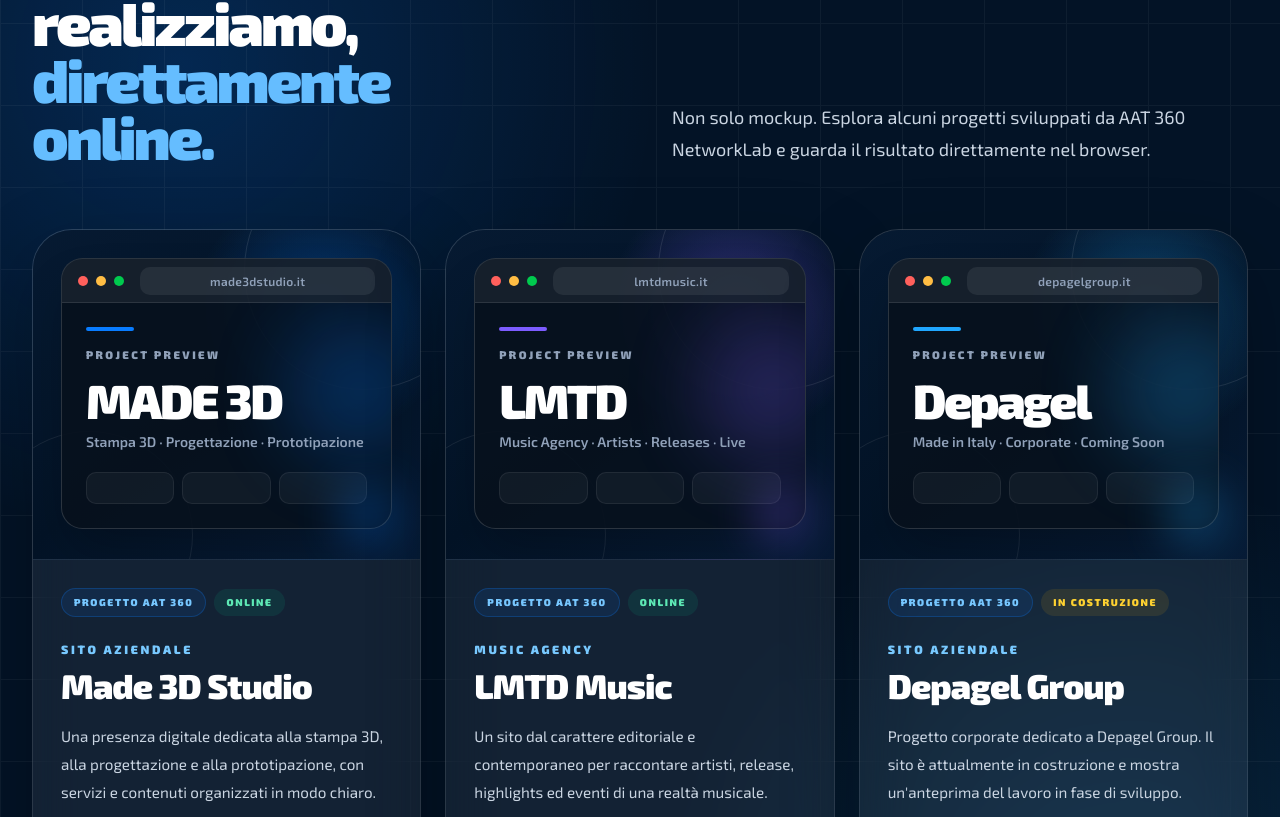
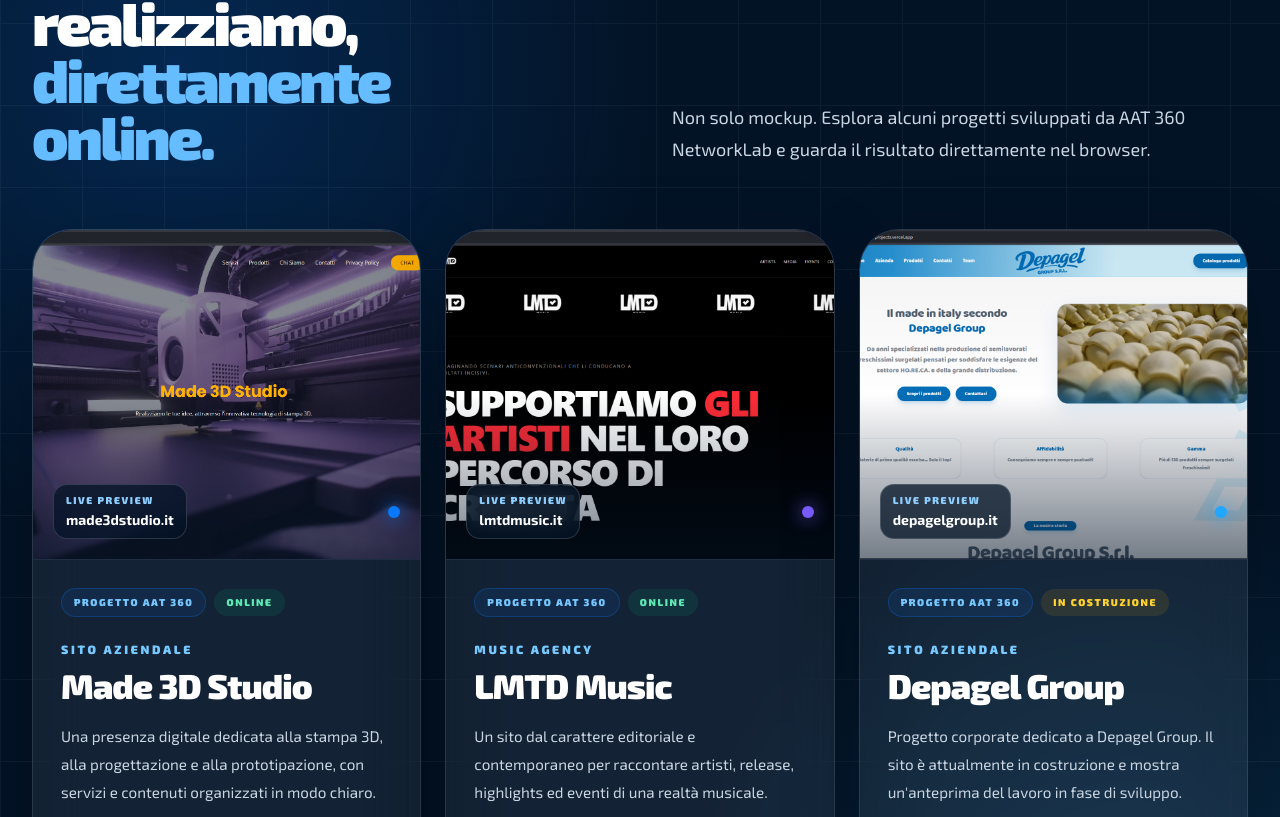
Before and after one commit to narrow90/aat360net, a Next.js app: page / in a window 1280 px wide. Shown: the part 3343-4160 px from the top of the page. Built offline with nearby package versions, Linux system fonts and the light colour scheme.

Commit message:
Add image fields for projects in page.tsx

```diff
--- a/app/page.tsx
+++ b/app/page.tsx
@@ -116,6 +116,7 @@
     status: "Online",
     url: "https://www.made3dstudio.it/",
     domain: "made3dstudio.it",
+    image: "/made3d.png",
     description:
       "Una presenza digitale dedicata alla stampa 3D, alla progettazione e alla prototipazione, con servizi e contenuti organizzati in modo chiaro.",
     visualTitle: "MADE 3D",
@@ -129,6 +130,7 @@
     status: "Online",
     url: "https://www.lmtdmusic.it/",
     domain: "lmtdmusic.it",
+    image: "/lmtd.png",
     description:
       "Un sito dal carattere editoriale e contemporaneo per raccontare artisti, release, highlights ed eventi di una realtà musicale.",
     visualTitle: "LMTD",
@@ -142,6 +144,7 @@
     status: "In costruzione",
     url: "https://www.depagelgroup.it/",
     domain: "depagelgroup.it",
+    image: "/depagel.png",
     description:
       "Progetto corporate dedicato a Depagel Group. Il sito è attualmente in costruzione e mostra un'anteprima del lavoro in fase di sviluppo.",
     visualTitle: "Depagel",
@@ -805,61 +808,42 @@
                 className="group overflow-hidden rounded-[2rem] border border-white/10 bg-white/[0.065] shadow-[0_28px_80px_rgba(0,0,0,0.24)] backdrop-blur-xl sm:rounded-[2.5rem]"
               >
                 <div
-                  className="relative h-[290px] overflow-hidden border-b border-white/10 sm:h-[330px]"
+                  className="relative h-[290px] overflow-hidden border-b border-white/10 bg-[#06172d] sm:h-[330px]"
                   style={{
-                    background: `radial-gradient(circle at 75% 25%, ${project.glow}, transparent 34%), linear-gradient(145deg, #061a32 0%, #031326 52%, #071b35 100%)`,
+                    boxShadow: `inset 0 0 80px ${project.glow}`,
                   }}
                 >
-                  <div className="absolute -right-16 -top-20 h-60 w-60 rounded-full border border-white/10" />
-                  <div className="absolute -bottom-20 -left-12 h-52 w-52 rounded-full border border-white/[0.08]" />
+                  <motion.div
+                    className="absolute inset-0"
+                    whileHover={{ scale: 1.035 }}
+                    transition={{ duration: 0.55, ease: "easeOut" }}
+                  >
+                    <Image
+                      src={project.image}
+                      alt={`Screenshot del sito ${project.title}`}
+                      fill
+                      sizes="(max-width: 1023px) 100vw, 33vw"
+                      className="object-cover object-top"
+                    />
+                  </motion.div>
 
-                  <div className="absolute inset-x-5 top-5 overflow-hidden rounded-[1.35rem] border border-white/15 bg-[#07111d]/90 shadow-2xl sm:inset-x-7 sm:top-7">
-                    <div className="flex h-11 items-center gap-2 border-b border-white/10 bg-white/[0.06] px-4">
-                      <span className="h-2.5 w-2.5 rounded-full bg-[#ff605c]" />
-                      <span className="h-2.5 w-2.5 rounded-full bg-[#ffbd44]" />
-                      <span className="h-2.5 w-2.5 rounded-full bg-[#00ca4e]" />
-                      <div className="ml-2 min-w-0 flex-1 rounded-lg bg-white/[0.07] px-3 py-1.5 text-center text-[10px] font-semibold tracking-wide text-slate-400 sm:text-xs">
+                  <div className="pointer-events-none absolute inset-0 bg-gradient-to-t from-[#031326]/55 via-transparent to-black/5" />
+
+                  <div className="absolute bottom-4 left-4 right-4 flex items-center justify-between gap-3 sm:bottom-5 sm:left-5 sm:right-5">
+                    <div className="min-w-0 rounded-xl border border-white/15 bg-[#031326]/75 px-3 py-2 backdrop-blur-md">
+                      <p className="truncate text-[10px] font-black uppercase tracking-[0.16em] text-[#8fcfff]">
+                        Live preview
+                      </p>
+                      <p className="mt-0.5 truncate text-xs font-bold text-white sm:text-sm">
                         {project.domain}
-                      </div>
+                      </p>
                     </div>
 
-                    <div className="relative flex min-h-[185px] flex-col justify-between overflow-hidden p-5 sm:min-h-[215px] sm:p-6">
-                      <div
-                        className="absolute -right-10 top-4 h-36 w-36 rounded-full opacity-25 blur-2xl"
-                        style={{ backgroundColor: project.accent }}
-                      />
-
-                      <div className="relative">
-                        <div
-                          className="mb-4 h-1 w-12 rounded-full transition-all duration-500 group-hover:w-24"
-                          style={{ backgroundColor: project.accent }}
-                        />
-                        <p className="text-[11px] font-black uppercase tracking-[0.22em] text-slate-400">
-                          Project preview
-                        </p>
-                        <p className="mt-3 text-4xl font-black tracking-[-0.05em] text-white sm:text-5xl">
-                          {project.visualTitle}
-                        </p>
-                        <p className="mt-2 text-xs font-semibold text-slate-400 sm:text-sm">
-                          {project.visualSubtitle}
-                        </p>
-                      </div>
-
-                      <div className="relative mt-5 grid grid-cols-3 gap-2">
-                        {[0, 1, 2].map((item) => (
-                          <div
-                            key={item}
-                            className="h-8 rounded-lg border border-white/[0.07] bg-white/[0.045]"
-                          />
-                        ))}
-                      </div>
-                    </div>
+                    <span
+                      className="h-3 w-3 shrink-0 rounded-full shadow-[0_0_18px_currentColor]"
+                      style={{ backgroundColor: project.accent, color: project.accent }}
+                    />
                   </div>
-
-                  <div
-                    className="absolute bottom-4 right-5 h-12 w-12 rounded-2xl opacity-40 blur-xl transition duration-500 group-hover:scale-150 sm:bottom-5 sm:right-7"
-                    style={{ backgroundColor: project.accent }}
-                  />
                 </div>
 
                 <div className="p-6 sm:p-7">
```
